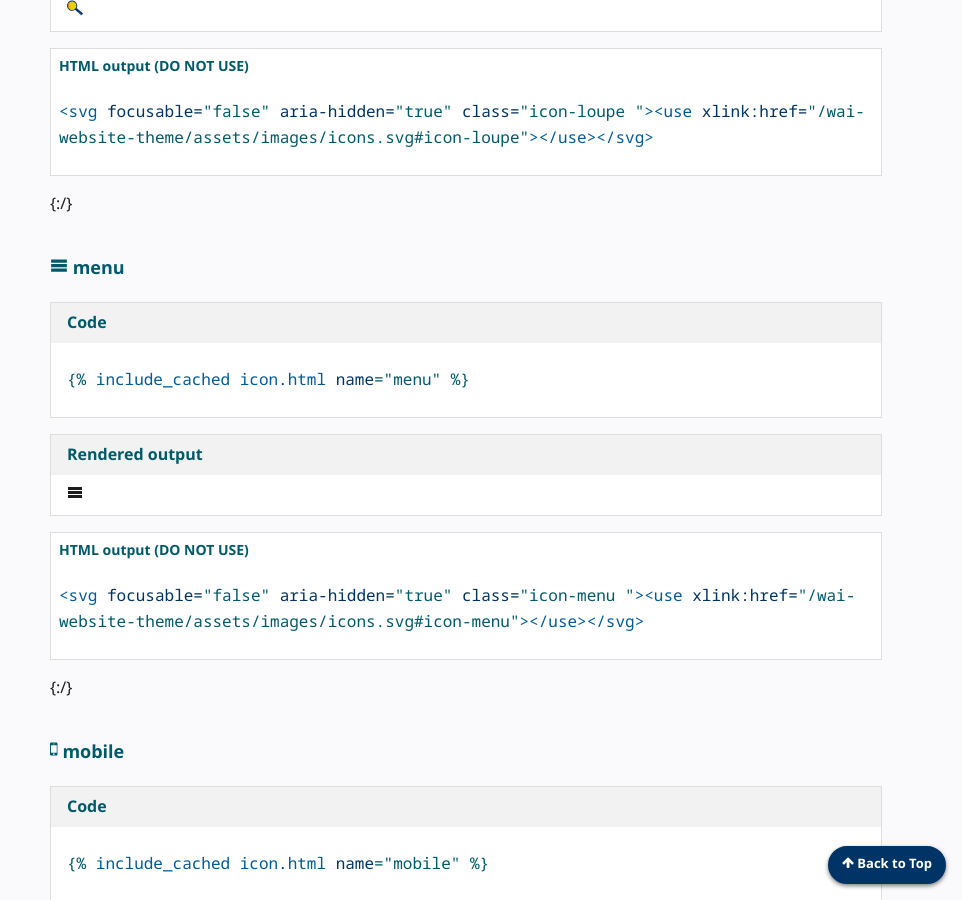
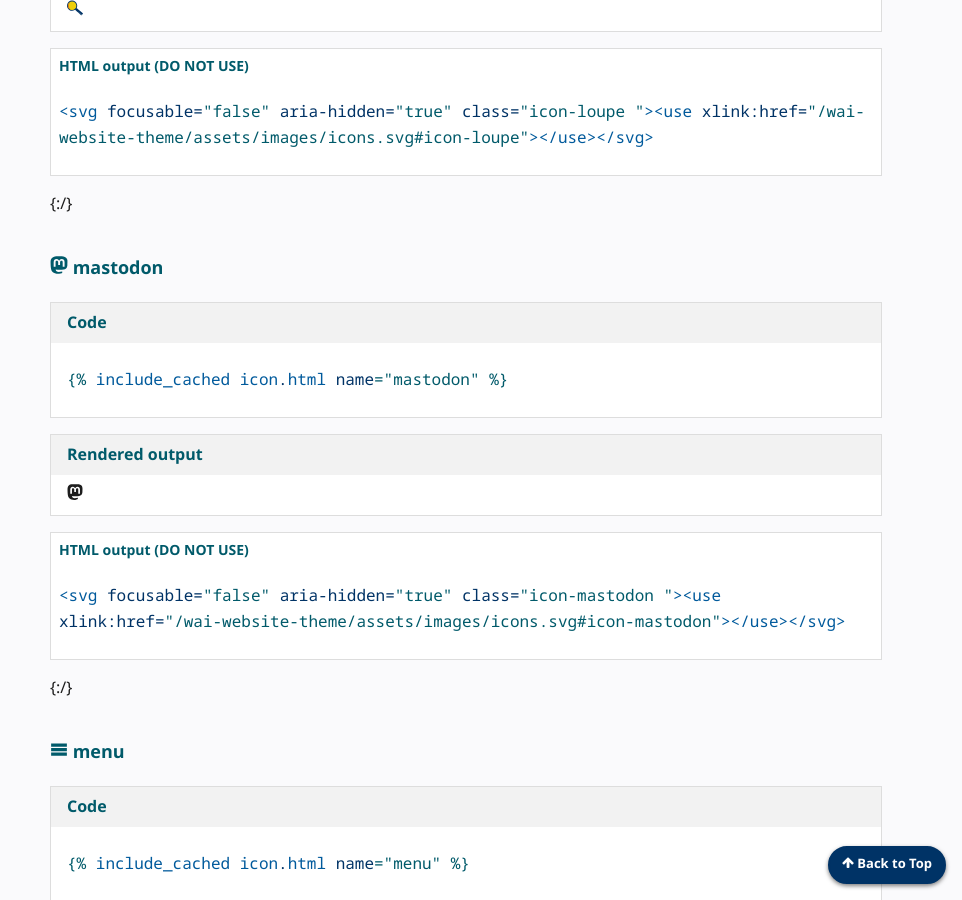
Before and after one commit to w3c/wai-website-theme, a Jekyll site: the page built from _components/icons.md, in a window 1280 px wide and 900 px high, scrolled down 18268 px. Shown: the whole window, without its empty margins (318-1280 px from the left). Built offline with Jekyll 4.4.1, drawn with Linux system fonts in a browser that asks for light colours; cached includes are drawn as plain includes; comment, search, counter and statistics services are not loaded.

Commit message:
Added an icon for the Mastodon link

```diff
--- a/_components/icons.md
+++ b/_components/icons.md
@@ -48,6 +48,7 @@
 - name: translations
 - name: rss
 - name: youtube
+- name: mastodon
 - name: twitter
 - name: creative-commons
 - name: arrow-up-thin
--- a/_includes/footer.html
+++ b/_includes/footer.html
@@ -143,7 +143,7 @@
     </div>
     <div class="social" lang="en" dir="auto" translate="no">
       <ul>
-        <li><a href="https://w3c.social/@wai">Mastodon</a></li>
+        <li><a href="https://w3c.social/@wai">{%include_cached icon.html name="mastodon" %} Mastodon</a></li>
         <li><a href="https://twitter.com/w3c_wai">{%include_cached icon.html name="twitter" %} Twitter</a></li>
         <li><a href="https://www.w3.org/WAI/feed.xml">{%include_cached icon.html name="rss" %} Feed</a></li>
         <li><a href="https://www.youtube.com/channel/UCU6ljj3m1fglIPjSjs2DpRA/playlistsv">{%include_cached icon.html name="youtube" %} YouTube</a></li>
```
Also changed, not shown: assets/images/icons.svg.
